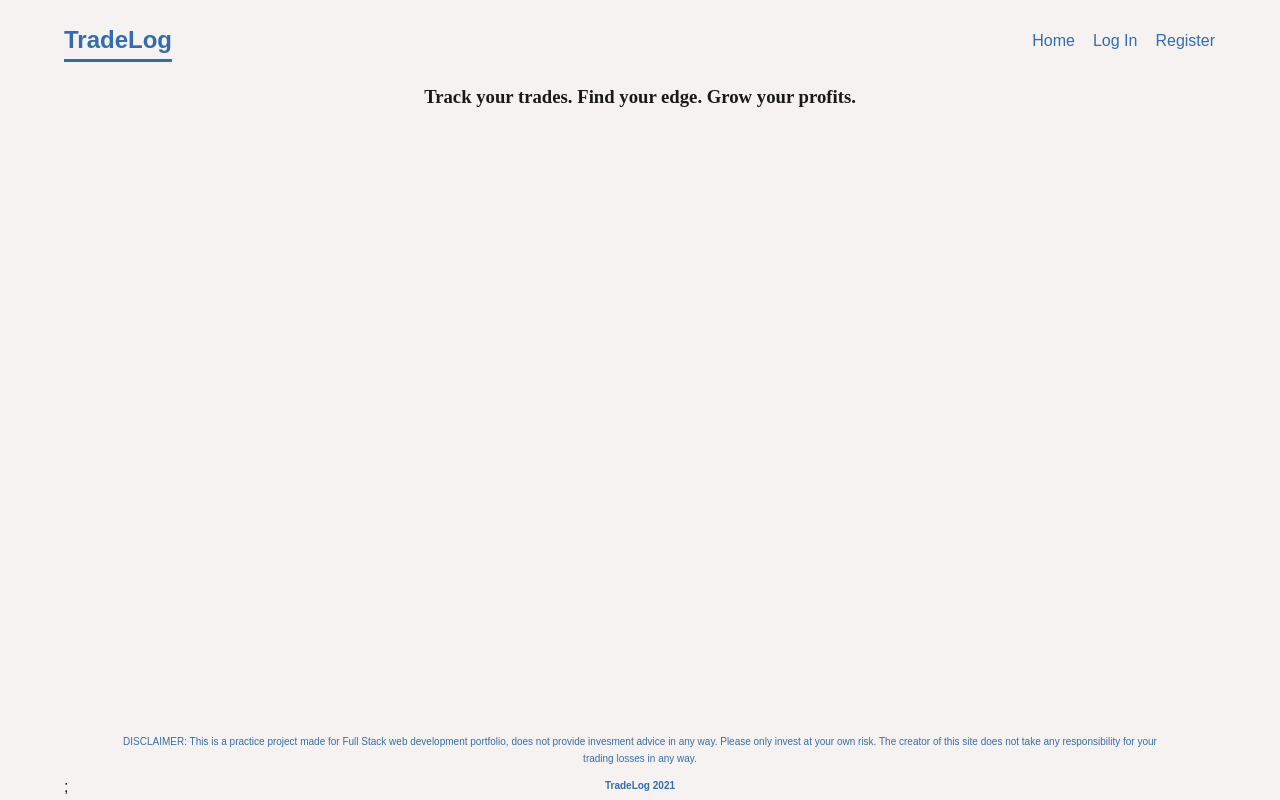
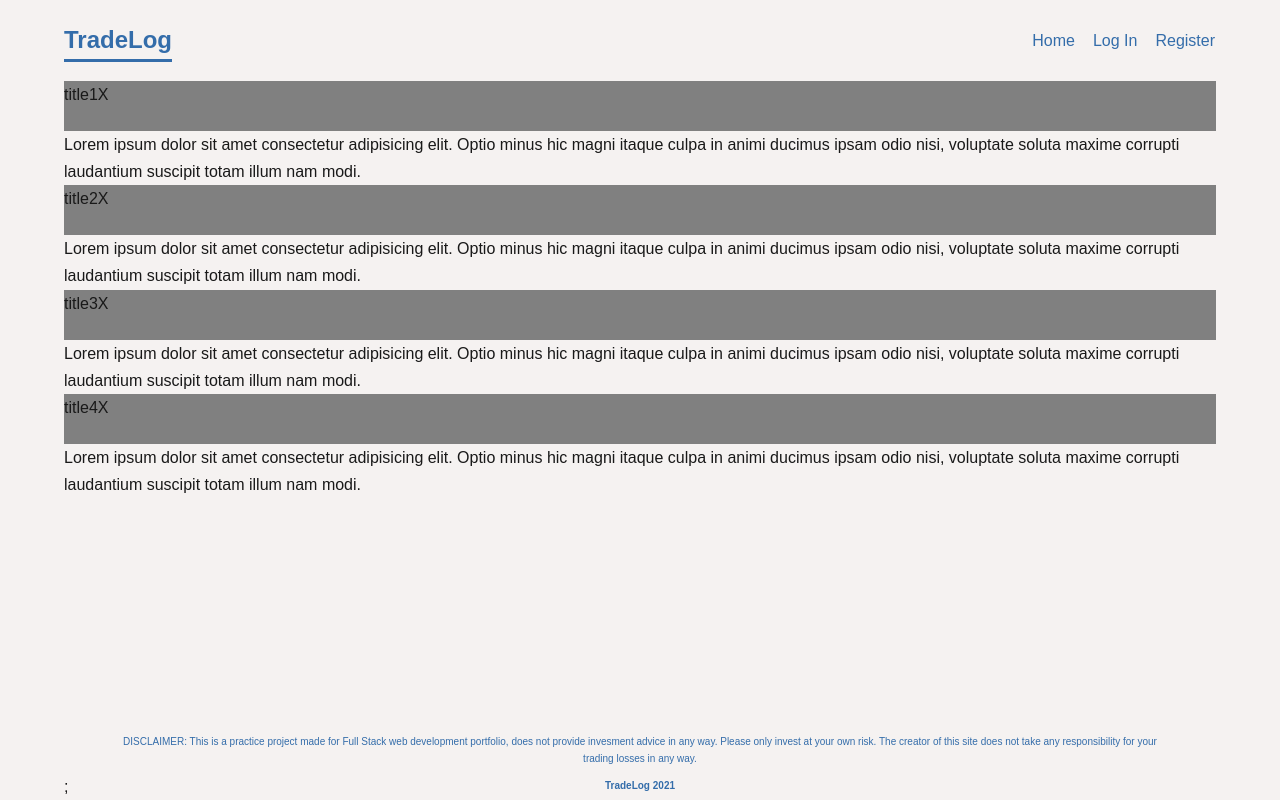
Before and after one commit to topsmart20/trading_frontend_reactjs, a React (Create React App) app: page / in a window 1280 px wide. Built offline with nearby package versions, Linux system fonts and the light colour scheme.

Commit message:
build basic accordion menu frame

```diff
--- a/src/Pages/Accounts/AccountCard/Card.jsx
+++ b/src/Pages/Accounts/AccountCard/Card.jsx
@@ -1,6 +1,6 @@
 import React from 'react';
 
-//Add Animations later
+//Add Animations later - Framer Motion
 
 const Card = ({ children }) => {
   return <div className='card'> {children}</div>;
--- a/src/Pages/Accounts/AccountCard/HeaderContainer.jsx
+++ b/src/Pages/Accounts/AccountCard/HeaderContainer.jsx
@@ -1,6 +1,8 @@
 import React from 'react';
 
-const CardHeader = ({accountName, relativeGain}) => {
+//TODO: Add icons and extract green-red logic.
+
+const CardHeader = ({ accountName, relativeGain }) => {
   return (
     <div className='card__header'>
       <h2 className='card-title'>{accountName}</h2>
--- /dev/null
+++ b/src/Pages/Accounts/Strategies/Menu/AccordionMenu.jsx
@@ -0,0 +1,21 @@
+import React, { useState } from 'react';
+import MenuItem from './MenuItem';
+
+const AccotdionMenu = props => {
+  const [activeItem, setActiveItem] = useState('title1')
+
+  const setActive = (title) => {
+    setActiveItem(title);
+  }
+
+  return (
+    <div>
+      <MenuItem item={{title: 'title1'}} active={activeItem} setActive={setActive} />
+      <MenuItem item={{title: 'title2'}} active={activeItem} setActive={setActive} />
+      <MenuItem item={{title: 'title3'}} active={activeItem} setActive={setActive} />
+      <MenuItem item={{title: 'title4'}} active={activeItem} setActive={setActive} />
+    </div>
+  );
+};
+
+export default AccotdionMenu;
--- /dev/null
+++ b/src/Pages/Accounts/Strategies/Menu/MenuItem.jsx
@@ -0,0 +1,31 @@
+import React from 'react';
+
+const AccordionMenu = ({item, active, setActive}) => {
+
+  const activate = () => {
+    setActive(item.title);
+  }
+
+  return (
+    <div className='accordion' >
+      <div style={{height: '5rem', backgroundColor: 'grey'}} className='accordionHeading' onClick={activate}>
+        <div className='container'>
+          <p>{item.title}</p>
+          <span>X</span>
+        </div>
+      </div>
+
+      <div className={`${active === item.title ? 'show' : 'hide'} accordionContent`}>
+        <div className='container'>
+          <p>
+            Lorem ipsum dolor sit amet consectetur adipisicing elit. Optio minus
+            hic magni itaque culpa in animi ducimus ipsam odio nisi, voluptate
+            soluta maxime corrupti laudantium suscipit totam illum nam modi.
+          </p>
+        </div>
+      </div>
+    </div>
+  );
+};
+
+export default AccordionMenu;
--- a/src/Pages/Landing/Landing.jsx
+++ b/src/Pages/Landing/Landing.jsx
@@ -1,4 +1,5 @@
 import React from 'react';
+import AccordionMenu from '../Accounts/Strategies/Menu/AccordionMenu';
 
 import Footer from '../Shared/Footer';
 
@@ -6,11 +7,14 @@ const Landing = () => {
   return (
     <div className='landing-page'>
       <main className='landing-page__main'>
-        <h3>Track your trades. Find your edge. Grow your profits.</h3>
+        <AccordionMenu />
+
       </main>
       <Footer />;
     </div>
   );
 };
 
+
+
 export default Landing;
```
Also changed, not shown: src/Pages/Accounts/Strategies/Menu/MenuHeading.jsx (added), 2 other files (tests, documents, lock files or other folders).
